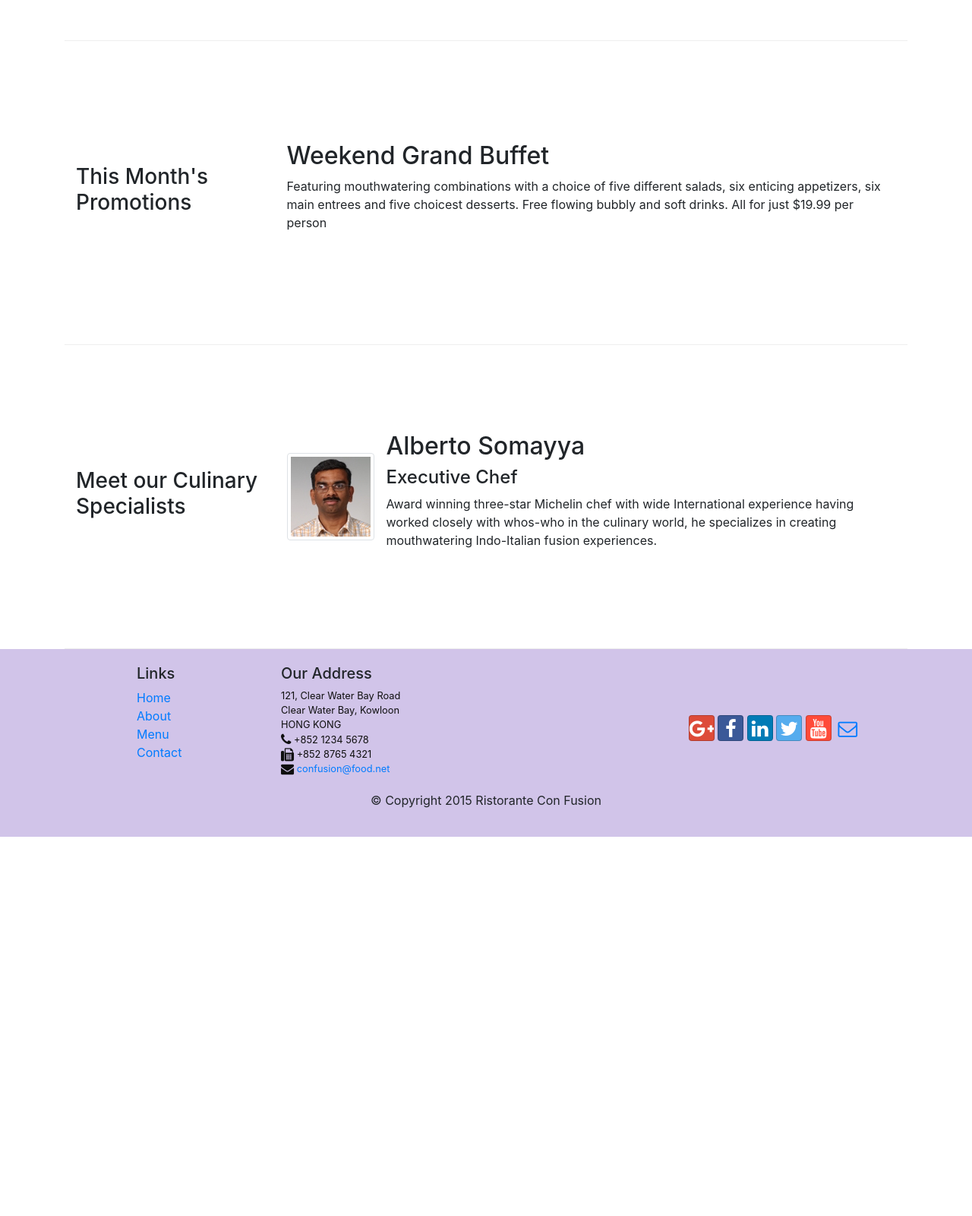
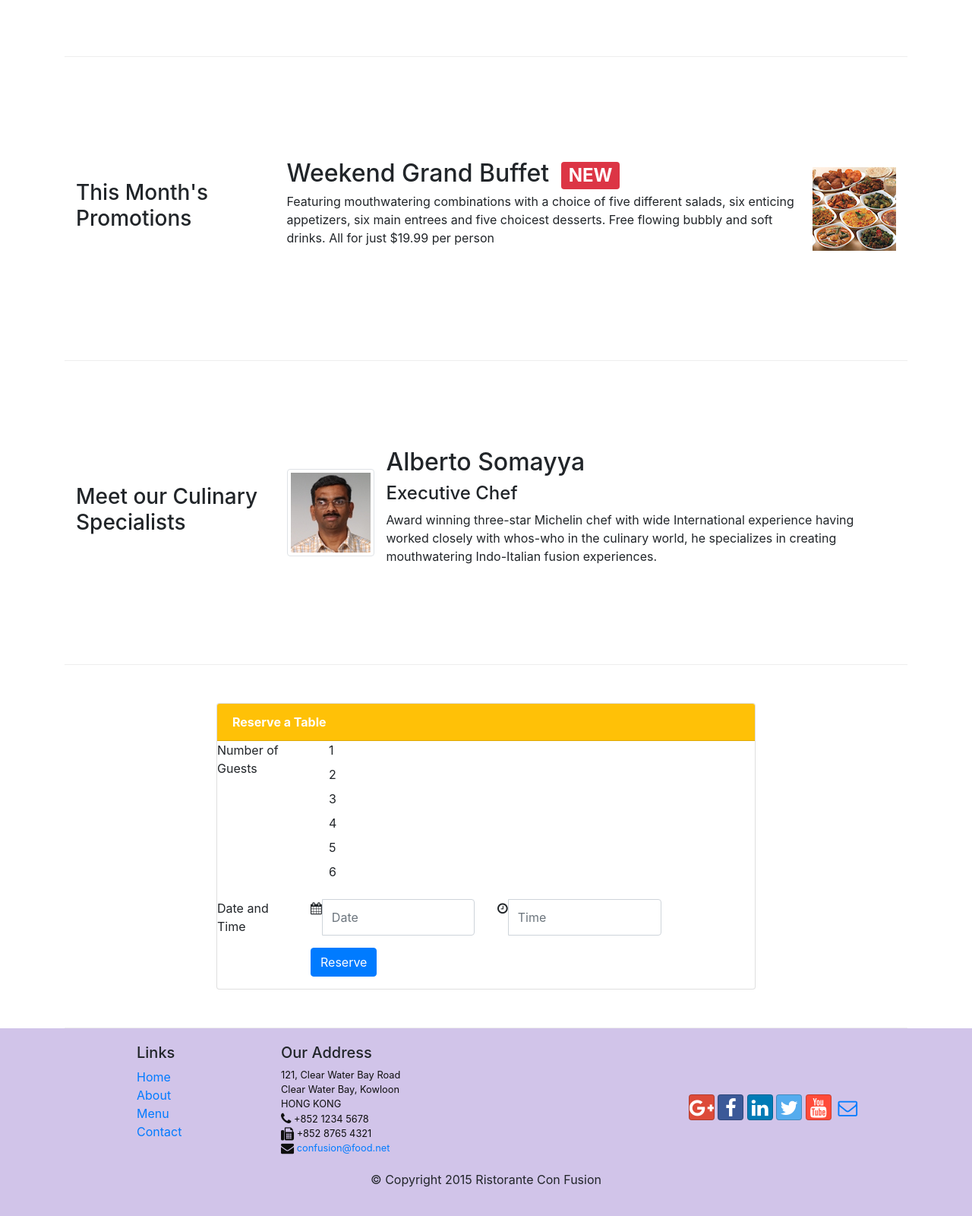
Before and after one commit to vangeliyyulia/bootstrap_coursera, a website: page index.html in a window 1280 px wide. Shown: the part 659-2259 px from the top of the page at 76% size. Before the commit the page ends 1760 px from the top, so only its background shows below. Drawn offline with nearby package versions, Linux system fonts and the light colour scheme.

Commit message:
Second Assignment

```diff
--- a/index.html
+++ b/index.html
@@ -43,13 +43,16 @@
 
     <header class="jumbotron">
         <div class="container">
-            <div class="row row-header">
-                <div class="col-12 col-sm-8">
+            <div class="row row-header align-items-center">
+                <div class="col-sm-12 col-md-6">
                     <h1>Ristorante con Fusion</h1>
                     <p class="hidden-xs-down">We take inspiration from the World's best cuisines, and create a unique fusion experience. Our lipsmacking creations will tickle your culinary senses!</p>
                 </div>
-                <div class="col col-sm align-self-center">
+                <div class="col-md-3 align-self-center hidden-xs-down">
                     <img src="img/logo.png" class="img-fluid">
+                </div>
+                <div class="col-sm-6 col-md-3">
+                    <a href="#CardForm" class="btn btn-warning font-weight-bold btn-block" role="button">Reserve Table</a>
                 </div>
             </div>
         </div>
@@ -77,8 +80,13 @@
                 <h3>This Month's Promotions</h3>
             </div>
             <div class="col-sm col-md">
-                <h2>Weekend Grand Buffet</h2>
-                <p class="hidden-xs-down">Featuring mouthwatering combinations with a choice of five different salads, six enticing appetizers, six main entrees and five choicest desserts. Free flowing bubbly and soft drinks. All for just $19.99 per person </p>
+                <div class="media">
+                    <div class="media-body">
+                        <h2 class="mt-0 mb-1">Weekend Grand Buffet<span class="badge badge-danger ml-3">NEW</span></h2>
+                        <p class="hidden-xs-down">Featuring mouthwatering combinations with a choice of five different salads, six enticing appetizers, six main entrees and five choicest desserts. Free flowing bubbly and soft drinks. All for just $19.99 per person </p>
+                    </div>
+                    <img class="d-flex ml-3 align-self-center" src="img/buffet.png">
+                </div>
             </div>
         </div>
 
@@ -93,6 +101,74 @@
                         <h2 class="mt-0">Alberto Somayya</h2>
                         <h4>Executive Chef</h4>
                         <p class="hidden-xs-down">Award winning three-star Michelin chef with wide International experience having worked closely with whos-who in the culinary world, he specializes in creating mouthwatering Indo-Italian fusion experiences. </p>
+                    </div>
+                </div>
+            </div>
+        </div>
+        <div class="row row-content">
+            <div class="col-sm-12 col-md-8 offset-md-2">
+                <div class="card" id="CardForm">
+                    <div class="card-header bg-warning text-white font-weight-bold">
+                        Reserve a Table
+                    </div>
+                    <div class="card-block">
+                        <form>
+                           <div class="form-group row">
+                                <div class="col-sm-12 col-md-2">
+                                    <span>Number of Guests</span>
+                                </div>
+                                <div class="col-md-8">
+                                    <label class="custom-control custom-radio">
+                                      <input id="radio1" name="radio" type="radio" class="custom-control-input">
+                                      <span class="custom-control-indicator"></span>
+                                      <span class="custom-control-description">1</span>
+                                    </label>
+                                    <label class="custom-control custom-radio">
+                                      <input id="radio2" name="radio" type="radio" class="custom-control-input">
+                                      <span class="custom-control-indicator"></span>
+                                      <span class="custom-control-description">2</span>
+                                    </label>
+                                    <label class="custom-control custom-radio">
+                                      <input id="radio2" name="radio" type="radio" class="custom-control-input">
+                                      <span class="custom-control-indicator"></span>
+                                      <span class="custom-control-description">3</span>
+                                    </label>
+                                    <label class="custom-control custom-radio">
+                                      <input id="radio2" name="radio" type="radio" class="custom-control-input">
+                                      <span class="custom-control-indicator"></span>
+                                      <span class="custom-control-description">4</span>
+                                    </label>
+                                    <label class="custom-control custom-radio">
+                                      <input id="radio2" name="radio" type="radio" class="custom-control-input">
+                                      <span class="custom-control-indicator"></span>
+                                      <span class="custom-control-description">5</span>
+                                    </label>
+                                    <label class="custom-control custom-radio">
+                                      <input id="radio2" name="radio" type="radio" class="custom-control-input">
+                                      <span class="custom-control-indicator"></span>
+                                      <span class="custom-control-description">6</span>
+                                    </label>
+                                </div>
+                            </div>
+                            <div class="form-group row">
+                                <div class="col-sm-12 col-md-2">
+                                    <span>Date and Time</span>
+                                </div>
+                                <div class="col-sm-12 col-md-4 input-group">
+                                   <span class="input-group-addon" id="basic-addon1"><span class="fa fa-calendar"></span></span>
+                                   <input type="text" class="form-control" placeholder="Date" aria-describedby="basic-addon1">
+                                </div>
+                                <div class="col-sm-12 col-md-4 input-group">
+                                   <span class="input-group-addon" id="basic-addon2"><span class="fa fa-clock-o"></span></span>
+                                   <input type="text" class="form-control" placeholder="Time" aria-describedby="basic-addon2">
+                                </div>
+                            </div>
+                            <div class="form-group row">
+                                <div class="offset-md-2 col-md-12">
+                                    <button type="submit" class="btn btn-primary">Reserve</button>
+                                </div>
+                            </div>
+                        </form>
                     </div>
                 </div>
             </div>
```
